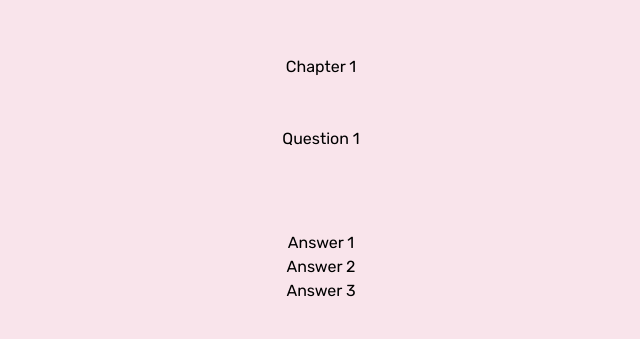
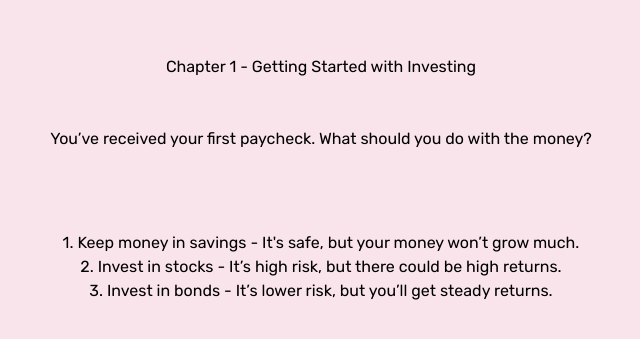
Before and after one commit to serenabertozzi/investing-for-life, a React (Create React App) app: page /journey in a window 1280 px wide. Shown: the part 205-544 px from the top of the page, without its empty margins (319-959 px from the left). Built offline with nearby package versions, Linux system fonts and the light colour scheme.

Commit message:
adds step copy
Signed-off-by: Hannah Mowbray <hannahmowbray3@gmail.com>

```diff
--- a/src/steps.js
+++ b/src/steps.js
@@ -1,17 +1,31 @@
 export const journeySteps = [
   {
-    chapter: "Chapter 1",
-    question: "Question 1",
-    answers: ["Answer 1", "Answer 2", "Answer 3"],
+    chapter: "Chapter 1 - Getting Started with Investing",
+    question:
+      "You’ve received your first paycheck. What should you do with the money? ",
+    answers: [
+      "1. Keep money in savings - It's safe, but your money won’t grow much.",
+      "2. Invest in stocks - It’s high risk, but there could be high returns.",
+      "3. Invest in bonds - It’s lower risk, but you’ll get steady returns. ",
+    ],
   },
   {
-    chapter: "Chapter 2",
-    question: "Question 2",
-    answers: ["Answer 4", "Answer 5", "Answer 6"],
+    chapter: "Chapter 2 - Stocks, bonds or funds?",
+    question: "You want to diversify your investments. What should you choose?",
+    answers: [
+      "1. Buy individual stocks - It’s high risk, but it could bring high rewards. ",
+      "2. Invest in mutual funds - It’s diversified, balancing the risk and return.  ",
+      "3. Stick to bonds - It’s safe, but the returns are lower over time.",
+    ],
   },
   {
-    chapter: "Chapter 3",
-    question: "Question 3",
-    answers: ["Answer 7", "Answer 8", "Answer 9"],
+    chapter: "Chapter 3 - Long-Term Growth vs. Quick Wins",
+    question:
+      "Should you focus on long-term investments or chase quick profits?",
+    answers: [
+      "1. Invest for long-term growth - You can expect stable growth with lower risk. ",
+      "2. Chase short-term high-risk gains - It could bring fast returns, but it’s more volatile. ",
+      "3. Mix of both - A balance between short-term gains and long-term growth. ",
+    ],
   },
 ];
```
Also changed, not shown: src/components/Home.jsx (+56 -16 lines).
